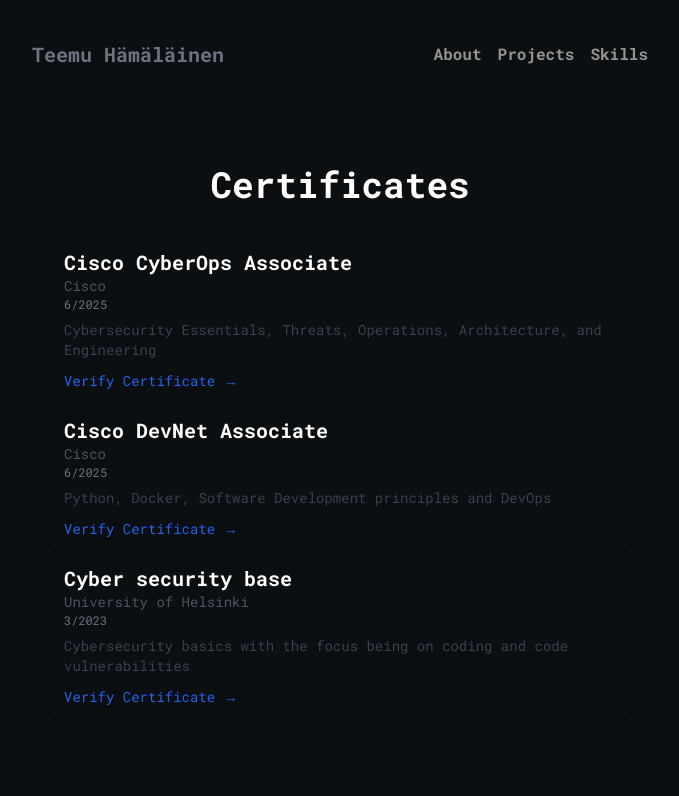
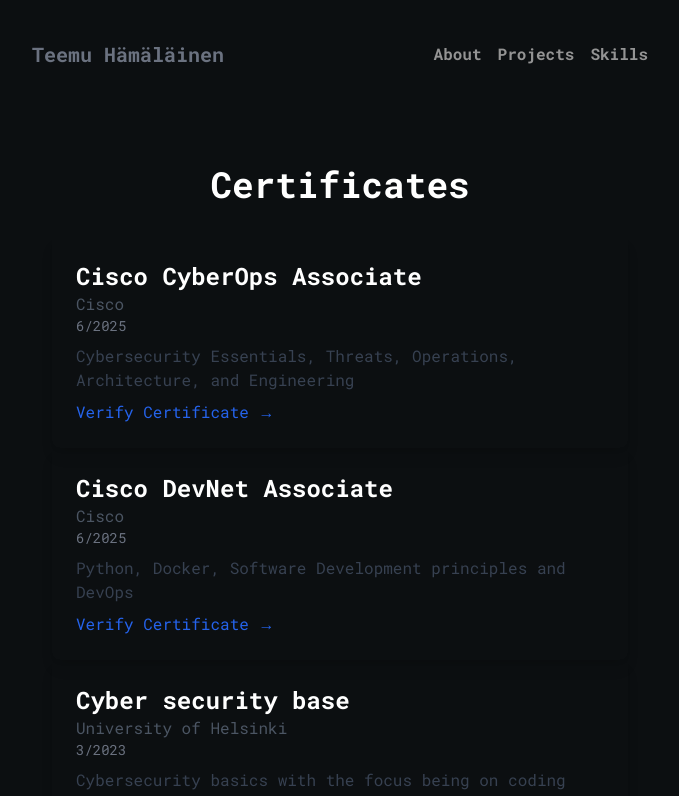
Before and after one commit to temevh/minimalisticPort, a Next.js app: page /certificates in a window 1280 px wide. Shown: the top 796 px of the page, without its empty margins (300-979 px from the left). Built offline with nearby package versions, Linux system fonts and the light colour scheme.

Commit message:
small cert ui tweaks

```diff
--- a/src/app/certificates/page.js
+++ b/src/app/certificates/page.js
@@ -40,19 +40,19 @@
               key={index}
               className="rounded-lg shadow-lg overflow-hidden hover:shadow-xl transition-shadow duration-300"
             >
-              <div className="p-3">
-                <h2 className="text-xl font-semibold text-white">
+              <div className="p-6">
+                <h2 className="text-2xl font-semibold text-white">
                   {cert.title}
                 </h2>
-                <p className="text-gray-600 text-sm">{cert.issuer}</p>
-                <p className="text-xs text-gray-500 mb-2">{cert.date}</p>
-                <p className="text-gray-700 text-sm mb-2">{cert.description}</p>
+                <p className="text-gray-600">{cert.issuer}</p>
+                <p className="text-sm text-gray-500 mb-2">{cert.date}</p>
+                <p className="text-gray-700 mb-2">{cert.description}</p>
                 {cert.credentialUrl && (
                   <a
                     href={cert.credentialUrl}
                     target="_blank"
                     rel="noopener noreferrer"
-                    className="text-blue-600 hover:text-blue-800 font-medium text-sm"
+                    className="text-blue-600 hover:text-blue-800 font-medium"
                   >
                     Verify Certificate →
                   </a>
```
